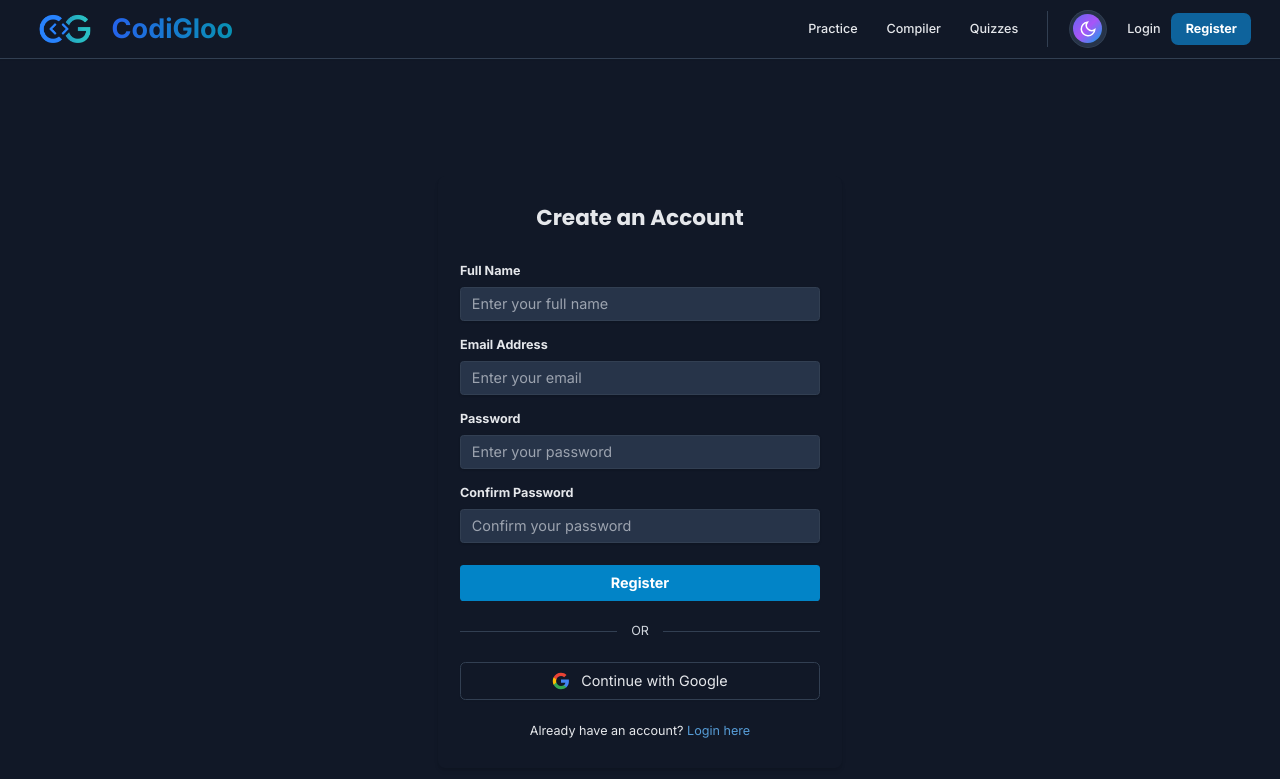
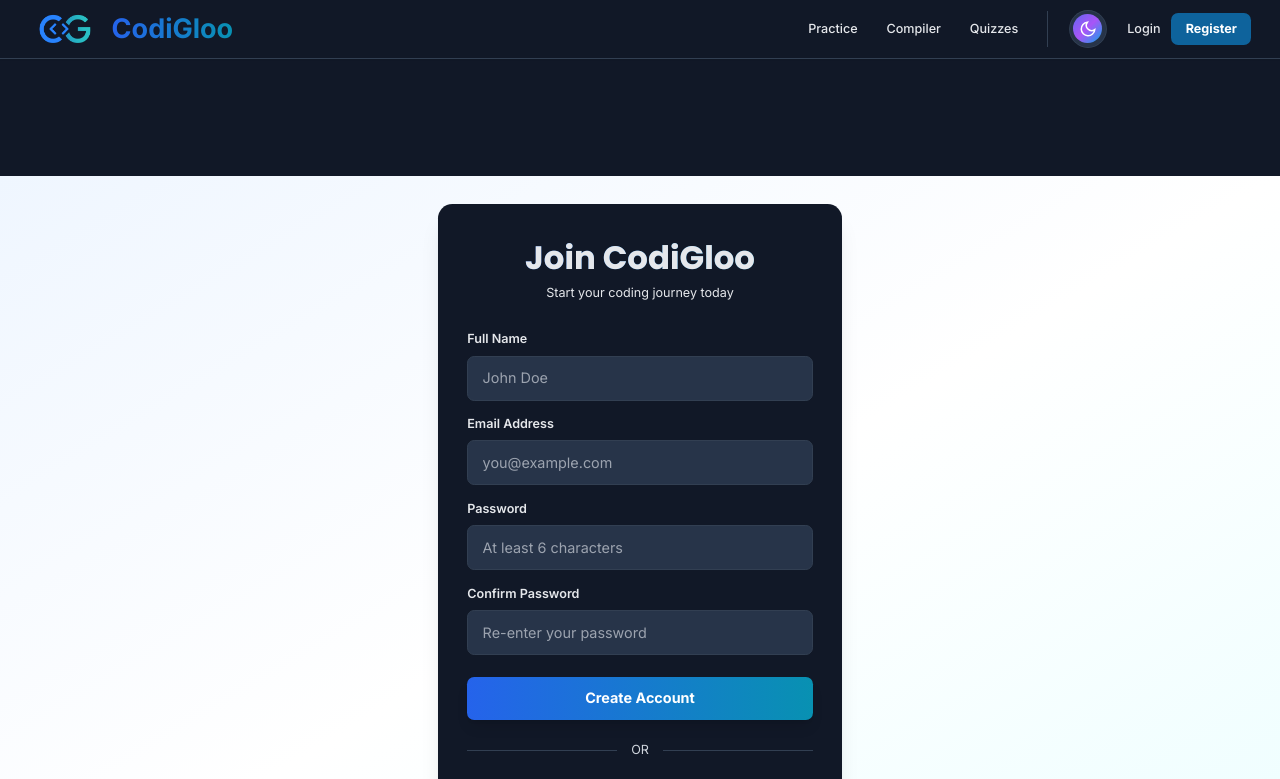
Before and after one commit to Siddhardha-03/code-guy, a React (Create React App) app in the folder client/: page /register in a window 1280 px wide. Shown: the top 779 px of the page. Built offline with nearby package versions, Linux system fonts and the light colour scheme; no server answers.

Commit message:
style: Enhance UI for Home, Login, and Register pages with improved layouts and visual elements

```diff
--- a/client/src/pages/Home.js
+++ b/client/src/pages/Home.js
@@ -40,14 +40,14 @@ const Home = ({ user }) => {
           <div className="flex flex-col sm:flex-row justify-center gap-4 mt-8 sm:mt-10">
             <Link
               to="/practice"
-              className="bg-white text-blue-600 hover:bg-blue-50 px-6 py-3 sm:px-8 sm:py-4 rounded-lg font-bold text-base sm:text-lg transition-all transform hover:scale-105 shadow-lg"
+              className="bg-gray-900 text-white hover:bg-gray-800 px-6 py-3 sm:px-8 sm:py-4 rounded-lg font-bold text-base sm:text-lg transition-all transform hover:scale-105 shadow-xl hover:shadow-2xl"
             >
               Start Coding Now →
             </Link>
             {!user && (
               <Link
                 to="/register"
-                className="border-2 border-white text-white hover:bg-white hover:text-blue-600 px-6 py-3 sm:px-8 sm:py-4 rounded-lg font-bold text-base sm:text-lg transition-all transform hover:scale-105"
+                className="bg-white text-blue-600 hover:bg-blue-50 border-2 border-white px-6 py-3 sm:px-8 sm:py-4 rounded-lg font-bold text-base sm:text-lg transition-all transform hover:scale-105 shadow-xl hover:shadow-2xl"
               >
                 Create Free Account
               </Link>
--- a/client/src/pages/Login.js
+++ b/client/src/pages/Login.js
@@ -62,9 +62,13 @@ const Login = () => {
   };
 
   return (
-    <div className="max-w-md mx-auto bg-white rounded-lg shadow-md overflow-hidden">
-      <div className="px-6 py-8">
-        <h2 className="text-2xl font-bold text-center text-gray-800 mb-8">Login to CodiGloo</h2>
+    <div className="min-h-screen flex items-center justify-center bg-gradient-to-br from-blue-50 via-white to-cyan-50 py-8 px-4 sm:px-6 lg:px-8">
+      <div className="max-w-md w-full bg-white rounded-2xl shadow-xl overflow-hidden">
+        <div className="px-6 sm:px-8 py-8 sm:py-10">
+          <div className="text-center mb-8">
+            <h2 className="text-3xl sm:text-4xl font-bold bg-gradient-to-r from-blue-600 to-cyan-600 bg-clip-text text-transparent mb-2">Welcome Back</h2>
+            <p className="text-gray-600 text-sm">Login to continue your coding journey</p>
+          </div>
 
         {error && (
           <div className="bg-red-100 border border-red-400 text-red-700 px-4 py-3 rounded mb-4" role="alert">
@@ -73,16 +77,16 @@ const Login = () => {
         )}
 
         <form onSubmit={handleSubmit}>
-          <div className="mb-4">
-            <label className="block text-gray-700 text-sm font-bold mb-2" htmlFor="email">
+          <div className="mb-5">
+            <label className="block text-gray-700 text-sm font-semibold mb-2" htmlFor="email">
               Email Address
             </label>
             <input
-              className="shadow appearance-none border rounded w-full py-2 px-3 text-gray-700 leading-tight focus:outline-none focus:shadow-outline"
+              className="w-full px-4 py-3 border-2 border-gray-200 rounded-lg focus:outline-none focus:border-blue-500 focus:ring-2 focus:ring-blue-200 transition-all text-gray-700"
               id="email"
               type="email"
               name="email"
-              placeholder="Enter your email"
+              placeholder="you@example.com"
               value={formData.email}
               onChange={handleChange}
               required
@@ -90,24 +94,24 @@ const Login = () => {
           </div>
 
           <div className="mb-6">
-            <label className="block text-gray-700 text-sm font-bold mb-2" htmlFor="password">
+            <label className="block text-gray-700 text-sm font-semibold mb-2" htmlFor="password">
               Password
             </label>
             <input
-              className="shadow appearance-none border rounded w-full py-2 px-3 text-gray-700 leading-tight focus:outline-none focus:shadow-outline"
+              className="w-full px-4 py-3 border-2 border-gray-200 rounded-lg focus:outline-none focus:border-blue-500 focus:ring-2 focus:ring-blue-200 transition-all text-gray-700"
               id="password"
               type="password"
               name="password"
-              placeholder="Enter your password"
+              placeholder="••••••••"
               value={formData.password}
               onChange={handleChange}
               required
             />
           </div>
 
-          <div className="flex items-center justify-between mb-6">
+          <div className="mb-6">
             <button
-              className="bg-primary-600 hover:bg-primary-700 text-white font-bold py-2 px-4 rounded focus:outline-none focus:shadow-outline w-full"
+              className="w-full bg-gradient-to-r from-blue-600 to-cyan-600 hover:from-blue-700 hover:to-cyan-700 text-white font-bold py-3 px-4 rounded-lg focus:outline-none focus:ring-4 focus:ring-blue-300 transition-all transform hover:scale-[1.02] shadow-lg hover:shadow-xl disabled:opacity-50 disabled:cursor-not-allowed disabled:hover:scale-100"
               type="submit"
               disabled={loading}
             >
@@ -135,7 +139,7 @@ const Login = () => {
         <button
           onClick={handleGoogleSignIn}
           disabled={loading}
-          className="w-full flex items-center justify-center px-4 py-2 border border-gray-300 rounded-md shadow-sm bg-white text-gray-700 hover:bg-gray-50 focus:outline-none focus:ring-2 focus:ring-offset-2 focus:ring-primary-500 disabled:opacity-50 disabled:cursor-not-allowed"
+          className="w-full flex items-center justify-center px-4 py-3 border-2 border-gray-300 rounded-lg shadow-sm bg-white text-gray-700 hover:bg-gray-50 hover:border-gray-400 focus:outline-none focus:ring-4 focus:ring-gray-200 disabled:opacity-50 disabled:cursor-not-allowed transition-all transform hover:scale-[1.02]"
         >
           <svg className="w-5 h-5 mr-3" viewBox="0 0 24 24">
             <path fill="#4285F4" d="M22.56 12.25c0-.78-.07-1.53-.2-2.25H12v4.26h5.92c-.26 1.37-1.04 2.53-2.21 3.31v2.77h3.57c2.08-1.92 3.28-4.74 3.28-8.09z"/>
@@ -146,18 +150,19 @@ const Login = () => {
           {loading ? 'Signing in...' : 'Continue with Google'}
         </button>
 
-        <div className="text-center mt-6">
-          <p className="text-gray-600 text-sm mb-2">
+        <div className="text-center mt-8">
+          <p className="text-gray-600 text-sm mb-3">
             Don't have an account?{' '}
-            <Link to="/register" className="text-primary-600 hover:text-primary-800">
+            <Link to="/register" className="text-blue-600 hover:text-blue-800 font-semibold hover:underline">
               Register here
             </Link>
           </p>
           <p className="text-gray-600 text-sm">
-            <Link to="/forgot-password" className="text-primary-600 hover:text-primary-800">
+            <Link to="/forgot-password" className="text-blue-600 hover:text-blue-800 font-semibold hover:underline">
               Forgot password?
             </Link>
           </p>
+        </div>
         </div>
       </div>
     </div>
--- a/client/src/pages/Register.js
+++ b/client/src/pages/Register.js
@@ -82,9 +82,13 @@ const Register = () => {
   };
 
   return (
-    <div className="max-w-md mx-auto bg-white rounded-lg shadow-md overflow-hidden">
-      <div className="px-6 py-8">
-        <h2 className="text-2xl font-bold text-center text-gray-800 mb-8">Create an Account</h2>
+    <div className="min-h-screen flex items-center justify-center bg-gradient-to-br from-blue-50 via-white to-cyan-50 py-8 px-4 sm:px-6 lg:px-8">
+      <div className="max-w-md w-full bg-white rounded-2xl shadow-xl overflow-hidden">
+        <div className="px-6 sm:px-8 py-8 sm:py-10">
+          <div className="text-center mb-8">
+            <h2 className="text-3xl sm:text-4xl font-bold bg-gradient-to-r from-blue-600 to-cyan-600 bg-clip-text text-transparent mb-2">Join CodiGloo</h2>
+            <p className="text-gray-600 text-sm">Start your coding journey today</p>
+          </div>
 
         {error && (
           <div className="bg-red-100 border border-red-400 text-red-700 px-4 py-3 rounded mb-4" role="alert">
@@ -100,15 +104,15 @@ const Register = () => {
 
         <form onSubmit={handleSubmit}>
           <div className="mb-4">
-            <label className="block text-gray-700 text-sm font-bold mb-2" htmlFor="name">
+            <label className="block text-gray-700 text-sm font-semibold mb-2" htmlFor="name">
               Full Name
             </label>
             <input
-              className="shadow appearance-none border rounded w-full py-2 px-3 text-gray-700 leading-tight focus:outline-none focus:shadow-outline"
+              className="w-full px-4 py-3 border-2 border-gray-200 rounded-lg focus:outline-none focus:border-blue-500 focus:ring-2 focus:ring-blue-200 transition-all text-gray-700"
               id="name"
               type="text"
               name="name"
-              placeholder="Enter your full name"
+              placeholder="John Doe"
               value={formData.name}
               onChange={handleChange}
               required
@@ -116,15 +120,15 @@ const Register = () => {
           </div>
 
           <div className="mb-4">
-            <label className="block text-gray-700 text-sm font-bold mb-2" htmlFor="email">
+            <label className="block text-gray-700 text-sm font-semibold mb-2" htmlFor="email">
               Email Address
             </label>
             <input
-              className="shadow appearance-none border rounded w-full py-2 px-3 text-gray-700 leading-tight focus:outline-none focus:shadow-outline"
+              className="w-full px-4 py-3 border-2 border-gray-200 rounded-lg focus:outline-none focus:border-blue-500 focus:ring-2 focus:ring-blue-200 transition-all text-gray-700"
               id="email"
               type="email"
               name="email"
-              placeholder="Enter your email"
+              placeholder="you@example.com"
               value={formData.email}
               onChange={handleChange}
               required
@@ -132,15 +136,15 @@ const Register = () => {
           </div>
 
           <div className="mb-4">
-            <label className="block text-gray-700 text-sm font-bold mb-2" htmlFor="password">
+            <label className="block text-gray-700 text-sm font-semibold mb-2" htmlFor="password">
               Password
             </label>
             <input
-              className="shadow appearance-none border rounded w-full py-2 px-3 text-gray-700 leading-tight focus:outline-none focus:shadow-outline"
+              className="w-full px-4 py-3 border-2 border-gray-200 rounded-lg focus:outline-none focus:border-blue-500 focus:ring-2 focus:ring-blue-200 transition-all text-gray-700"
               id="password"
               type="password"
               name="password"
-              placeholder="Enter your password"
+              placeholder="At least 6 characters"
               value={formData.password}
               onChange={handleChange}
               required
@@ -149,15 +153,15 @@ const Register = () => {
           </div>
 
           <div className="mb-6">
-            <label className="block text-gray-700 text-sm font-bold mb-2" htmlFor="confirmPassword">
+            <label className="block text-gray-700 text-sm font-semibold mb-2" htmlFor="confirmPassword">
               Confirm Password
             </label>
             <input
-              className="shadow appearance-none border rounded w-full py-2 px-3 text-gray-700 leading-tight focus:outline-none focus:shadow-outline"
+              className="w-full px-4 py-3 border-2 border-gray-200 rounded-lg focus:outline-none focus:border-blue-500 focus:ring-2 focus:ring-blue-200 transition-all text-gray-700"
               id="confirmPassword"
               type="password"
               name="confirmPassword"
-              placeholder="Confirm your password"
+              placeholder="Re-enter your password"
               value={formData.confirmPassword}
               onChange={handleChange}
               required
@@ -165,9 +169,9 @@ const Register = () => {
             />
           </div>
 
-          <div className="flex items-center justify-between mb-6">
+          <div className="mb-6">
             <button
-              className="bg-primary-600 hover:bg-primary-700 text-white font-bold py-2 px-4 rounded focus:outline-none focus:shadow-outline w-full"
+              className="w-full bg-gradient-to-r from-blue-600 to-cyan-600 hover:from-blue-700 hover:to-cyan-700 text-white font-bold py-3 px-4 rounded-lg focus:outline-none focus:ring-4 focus:ring-blue-300 transition-all transform hover:scale-[1.02] shadow-lg hover:shadow-xl disabled:opacity-50 disabled:cursor-not-allowed disabled:hover:scale-100"
               type="submit"
               disabled={loading}
             >
@@ -177,9 +181,9 @@ const Register = () => {
                     <circle className="opacity-25" cx="12" cy="12" r="10" stroke="currentColor" strokeWidth="4"></circle>
                     <path className="opacity-75" fill="currentColor" d="M4 12a8 8 0 018-8V0C5.373 0 0 5.373 0 12h4zm2 5.291A7.962 7.962 0 014 12H0c0 3.042 1.135 5.824 3 7.938l3-2.647z"></path>
                   </svg>
-                  Registering...
+                  Creating account...
                 </span>
-              ) : 'Register'}
+              ) : 'Create Account'}
             </button>
           </div>
         </form>
@@ -195,7 +199,7 @@ const Register = () => {
         <button
           onClick={handleGoogleSignIn}
           disabled={loading}
-          className="w-full flex items-center justify-center px-4 py-2 border border-gray-300 rounded-md shadow-sm bg-white text-gray-700 hover:bg-gray-50 focus:outline-none focus:ring-2 focus:ring-offset-2 focus:ring-primary-500 disabled:opacity-50 disabled:cursor-not-allowed"
+          className="w-full flex items-center justify-center px-4 py-3 border-2 border-gray-300 rounded-lg shadow-sm bg-white text-gray-700 hover:bg-gray-50 hover:border-gray-400 focus:outline-none focus:ring-4 focus:ring-gray-200 disabled:opacity-50 disabled:cursor-not-allowed transition-all transform hover:scale-[1.02]"
         >
           <svg className="w-5 h-5 mr-3" viewBox="0 0 24 24">
             <path fill="#4285F4" d="M22.56 12.25c0-.78-.07-1.53-.2-2.25H12v4.26h5.92c-.26 1.37-1.04 2.53-2.21 3.31v2.77h3.57c2.08-1.92 3.28-4.74 3.28-8.09z"/>
@@ -206,13 +210,14 @@ const Register = () => {
           {loading ? 'Signing in...' : 'Continue with Google'}
         </button>
 
-        <div className="text-center mt-6">
+        <div className="text-center mt-8">
           <p className="text-gray-600 text-sm">
             Already have an account?{' '}
-            <Link to="/login" className="text-primary-600 hover:text-primary-800">
+            <Link to="/login" className="text-blue-600 hover:text-blue-800 font-semibold hover:underline">
               Login here
             </Link>
           </p>
+        </div>
         </div>
       </div>
     </div>
```
